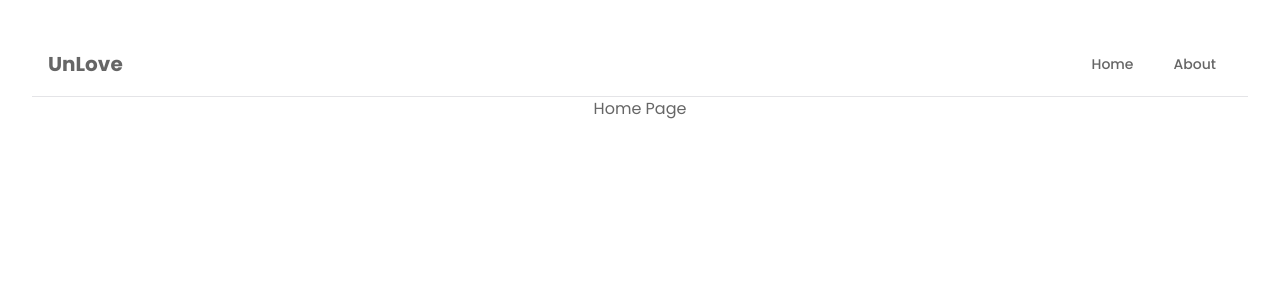
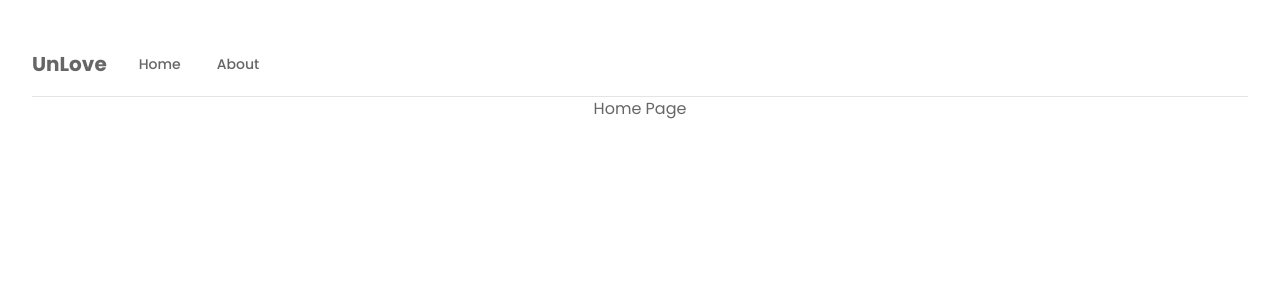
Before and after one commit to Phaoll/unlove, a React (Vite) app in the folder unlove-frontend/: page / in a window 1280 px wide. Shown: the top 300 px of the page. Built offline with nearby package versions, Linux system fonts and the light colour scheme.

Commit message:
FEAT: Navbar basics

```diff
--- a/unlove-frontend/src/components/custom/navBar.tsx
+++ b/unlove-frontend/src/components/custom/navBar.tsx
@@ -7,16 +7,23 @@ import {
   NavigationMenuList,
   navigationMenuTriggerStyle,
 } from "@/components/ui/navigation-menu";
+import { Button } from "../ui/button";
+
+// TODO
+// Implement light/dark theme
+// Implement language
+// Implement login
 
 export default function MainNavBar() {
   return (
     <nav className="border-b bg-background/95 backdrop-blur supports-[backdrop-filter]:bg-background/60">
-      <div className="container mx-auto flex h-16 items-center justify-between px-4">
+      <div className="container mx-auto flex h-16 items-center justify-between">
+        <div className="flex items-center gap-4">
           <Link to="/" className="text-xl font-bold">
             UnLove
           </Link>
           <NavigationMenu>
-          <NavigationMenuList className="flex space-x-2">
+            <NavigationMenuList>
               <NavigationMenuLink
                 asChild
                 className={navigationMenuTriggerStyle()}
@@ -32,6 +39,13 @@ export default function MainNavBar() {
             </NavigationMenuList>
           </NavigationMenu>
         </div>
+
+        {/* <div className="flex gap-4">
+          <Button>Language</Button>
+          <Button>Dark/Light</Button>
+          <Button>Login</Button>
+        </div> */}
+      </div>
     </nav>
   );
 }
```
Lines whose indentation alone changed are shown as unchanged.
